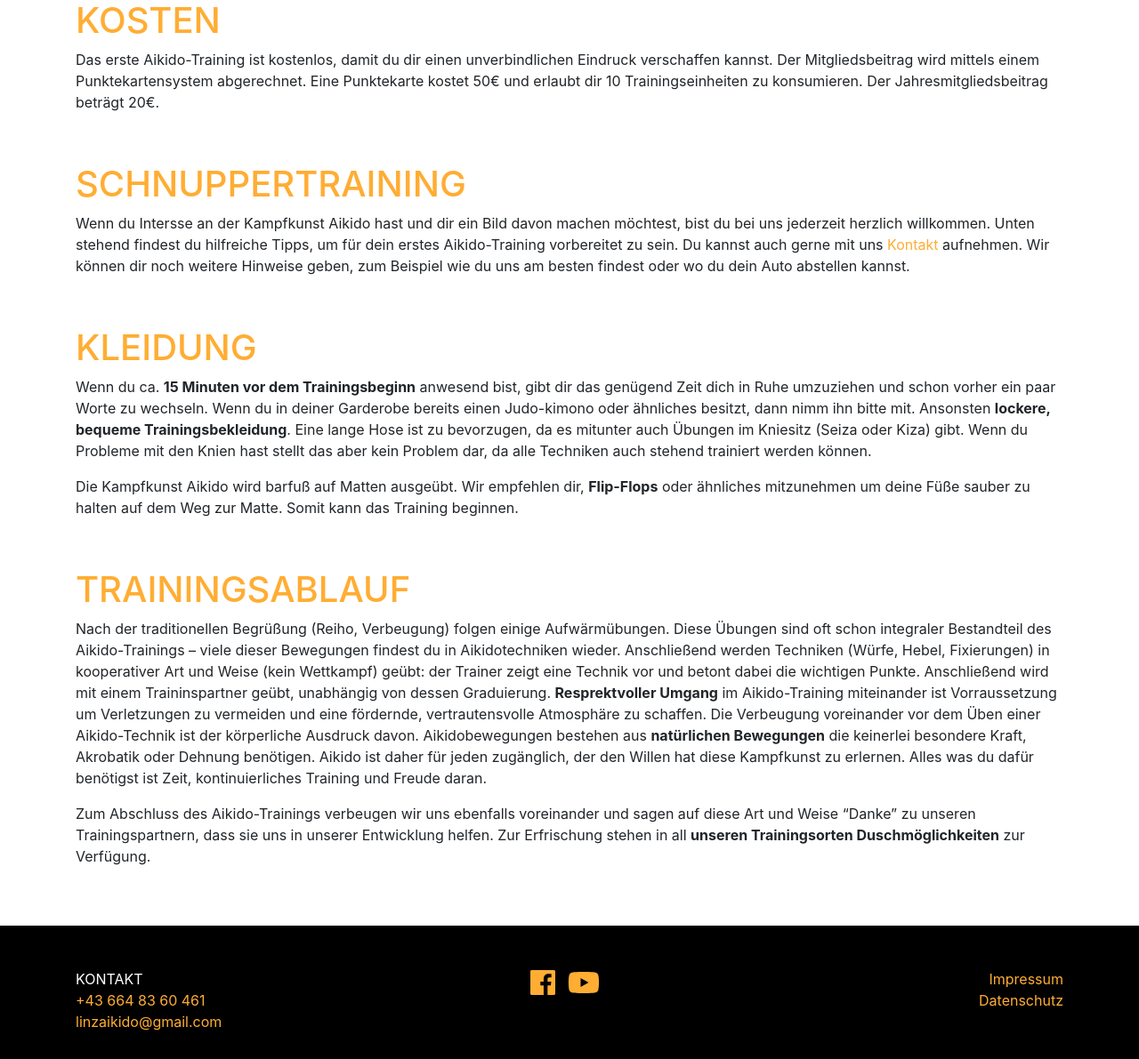
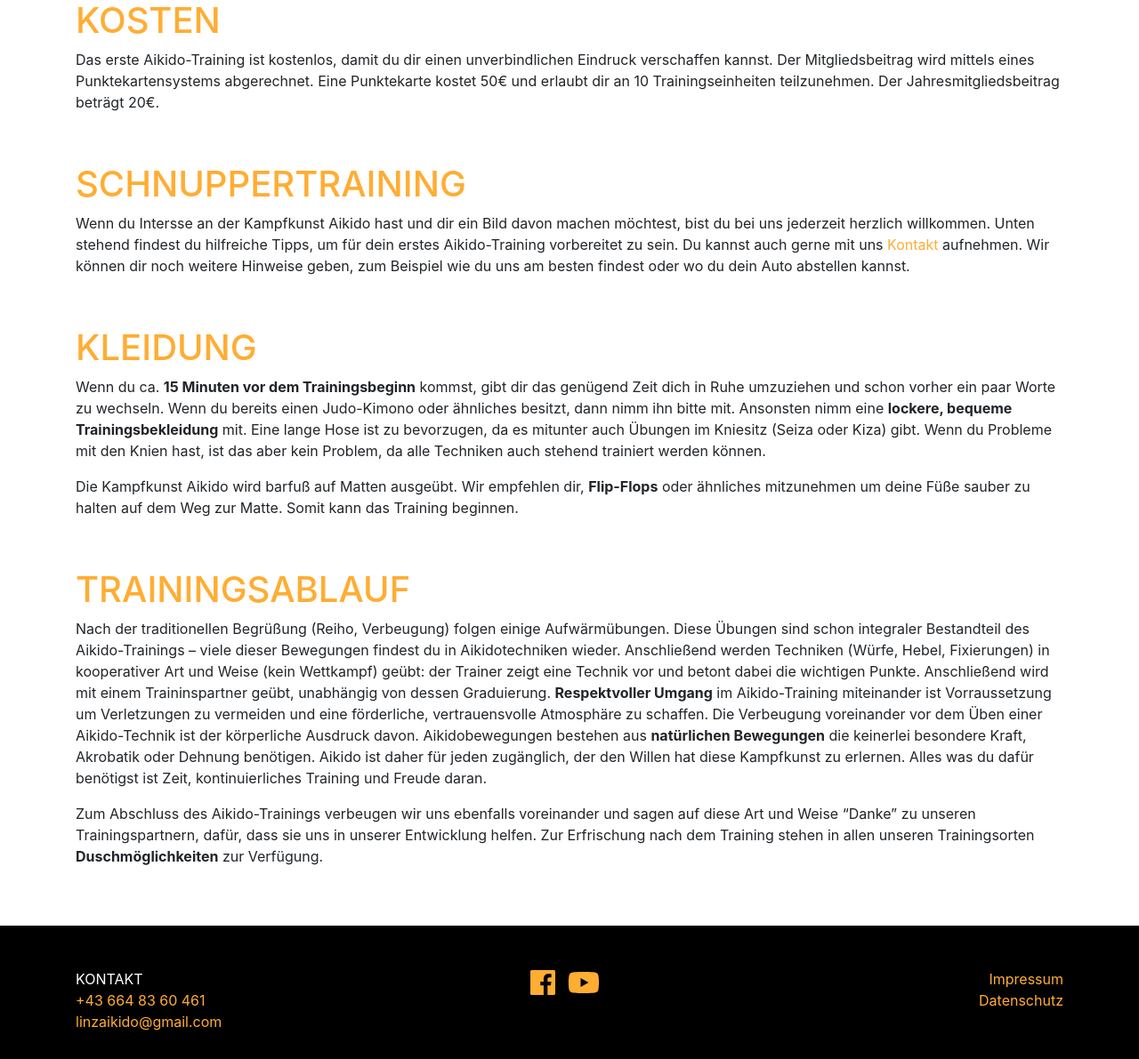
Before and after one commit to TWachs/aikinomichi-linz, a Jekyll site: the page built from training.md, in a window 1280 px wide and 1400 px high, scrolled down 871 px. Shown: the part 209-1400 px from the top of the window at 89% size. Built offline with Jekyll 4.4.1, drawn with Linux system fonts in a browser that asks for light colours; nearby versions of some CDN libraries; some of the changed text lies outside the part shown.

Commit message:
Update training.md
Proofreading Christine

```diff
--- a/training.md
+++ b/training.md
@@ -7,7 +7,7 @@ title: Training
 <div class="row">
 <div class="col" markdown="1">
 # Wann und wo
-Aktuell wird ein Aikido-Training pro Woche angeboten. Dieses findet an zwei unterschiedlichen Orten statt, je nachdem ob wir Schulzeit oder Ferienzeit haben. Im [Trainings-Kalender]({{ site.baseurl }}/trainingszeiten) sind Informationen über den Trainingsort und die Zeit zu finden. Bei Fragen kann gerne [Kontakt]({{ site.baseurl }}/kontakt) aufgenommen werden.
+Aktuell wird ein Aikido-Training pro Woche angeboten. Dieses findet an zwei unterschiedlichen Orten statt, je nachdem ob wir Schulzeit oder Ferienzeit haben. Im [Trainings-Kalender]({{ site.baseurl }}/trainingszeiten) findest du Informationen über den Trainingsort und die Trainingszeiten. Bei Fragen kannst du uns gerne [kontaktieren]({{ site.baseurl }}/kontakt).
 
 <div style="width: 100%; overflow: hidden; height: 480px;">
 <iframe src="https://www.google.com/maps/d/embed?mid=1OIoleZmsnFjgnRor_2qF2PnTd1qx9t9e" width="100%" height="780px" frameborder="0" style="margin-top: -150px;"></iframe>
@@ -20,7 +20,7 @@ Lissfeld weg und Sportpark Solar City hin; beide Adresse zeigen zum selben Ort
 
 # Kosten
 Das erste Aikido-Training ist kostenlos, damit du dir einen unverbindlichen Eindruck verschaffen kannst.
-Der Mitgliedsbeitrag wird mittels einem Punktekartensystem abgerechnet. Eine Punktekarte kostet 50€ und erlaubt dir 10 Trainingseinheiten zu konsumieren.
+Der Mitgliedsbeitrag wird mittels eines Punktekartensystems abgerechnet. Eine Punktekarte kostet 50€ und erlaubt dir an 10 Trainingseinheiten teilzunehmen.
 Der Jahresmitgliedsbeitrag beträgt 20€.
 </div>
 </div>
@@ -32,16 +32,16 @@ Wenn du Intersse an der Kampfkunst Aikido hast und dir ein Bild davon machen mö
 
 # Kleidung
 
-Wenn du ca. **15 Minuten vor dem Trainingsbeginn** anwesend bist, gibt dir das genügend Zeit dich in Ruhe umzuziehen und schon vorher ein paar Worte zu wechseln. Wenn du in deiner Garderobe bereits einen Judo-kimono oder ähnliches besitzt, dann nimm ihn bitte mit. Ansonsten **lockere, bequeme Trainingsbekleidung**. Eine lange Hose ist zu bevorzugen, da es mitunter auch Übungen im Kniesitz (Seiza oder Kiza) gibt. Wenn du Probleme mit den Knien hast stellt das aber kein Problem dar, da alle Techniken auch stehend trainiert werden können.
+Wenn du ca. **15 Minuten vor dem Trainingsbeginn** kommst, gibt dir das genügend Zeit dich in Ruhe umzuziehen und schon vorher ein paar Worte zu wechseln. Wenn du bereits einen Judo-Kimono oder ähnliches besitzt, dann nimm ihn bitte mit. Ansonsten nimm eine **lockere, bequeme Trainingsbekleidung** mit. Eine lange Hose ist zu bevorzugen, da es mitunter auch Übungen im Kniesitz (Seiza oder Kiza) gibt. Wenn du Probleme mit den Knien hast, ist das aber kein Problem, da alle Techniken auch stehend trainiert werden können.
 
 Die Kampfkunst Aikido wird barfuß auf Matten ausgeübt. Wir empfehlen dir, **Flip-Flops** oder ähnliches mitzunehmen um deine Füße sauber zu halten auf dem Weg zur Matte. Somit kann das Training beginnen.
 
 # Trainingsablauf
 
-Nach der traditionellen Begrüßung (Reiho, Verbeugung) folgen einige Aufwärmübungen. Diese Übungen sind oft schon integraler Bestandteil des Aikido-Trainings – viele dieser Bewegungen findest du in Aikidotechniken wieder. Anschließend werden Techniken (Würfe, Hebel, Fixierungen) in kooperativer Art und Weise (kein Wettkampf) geübt: der Trainer zeigt eine Technik vor und betont dabei die wichtigen Punkte. Anschließend wird mit einem Traininspartner geübt, unabhängig von dessen Graduierung. **Resprektvoller Umgang** im Aikido-Training miteinander ist Vorraussetzung um Verletzungen zu vermeiden und eine fördernde, vertrautensvolle Atmosphäre zu schaffen. Die Verbeugung voreinander vor dem Üben einer Aikido-Technik ist der körperliche Ausdruck davon.
+Nach der traditionellen Begrüßung (Reiho, Verbeugung) folgen einige Aufwärmübungen. Diese Übungen sind schon integraler Bestandteil des Aikido-Trainings – viele dieser Bewegungen findest du in Aikidotechniken wieder. Anschließend werden Techniken (Würfe, Hebel, Fixierungen) in kooperativer Art und Weise (kein Wettkampf) geübt: der Trainer zeigt eine Technik vor und betont dabei die wichtigen Punkte. Anschließend wird mit einem Traininspartner geübt, unabhängig von dessen Graduierung. **Respektvoller Umgang** im Aikido-Training miteinander ist Vorraussetzung um Verletzungen zu vermeiden und eine förderliche, vertrauensvolle Atmosphäre zu schaffen. Die Verbeugung voreinander vor dem Üben einer Aikido-Technik ist der körperliche Ausdruck davon.
 Aikidobewegungen bestehen aus **natürlichen Bewegungen** die keinerlei besondere Kraft, Akrobatik oder Dehnung benötigen. Aikido ist daher für jeden zugänglich, der den Willen hat diese Kampfkunst zu erlernen. Alles was du dafür benötigst ist Zeit, kontinuierliches Training und Freude daran.
 
-Zum Abschluss des Aikido-Trainings verbeugen wir uns ebenfalls voreinander und sagen auf diese Art und Weise "Danke" zu unseren Trainingspartnern, dass sie uns in unserer Entwicklung helfen. Zur Erfrischung stehen in all **unseren Trainingsorten Duschmöglichkeiten** zur Verfügung.
+Zum Abschluss des Aikido-Trainings verbeugen wir uns ebenfalls voreinander und sagen auf diese Art und Weise "Danke" zu unseren Trainingspartnern, dafür, dass sie uns in unserer Entwicklung helfen. Zur Erfrischung nach dem Training stehen in allen unseren Trainingsorten **Duschmöglichkeiten** zur Verfügung.
 </div>
 </div>
 </div>
```
